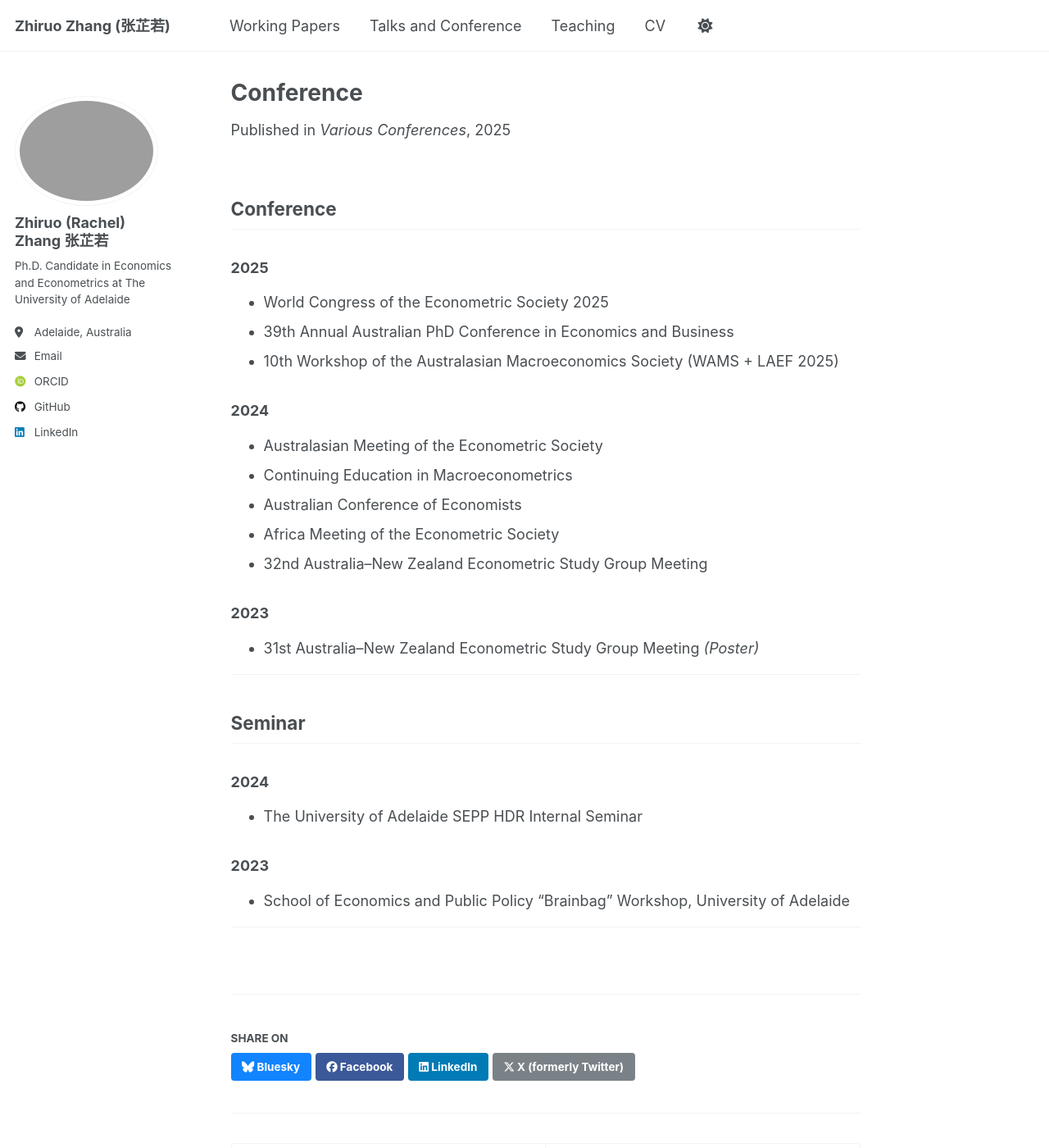
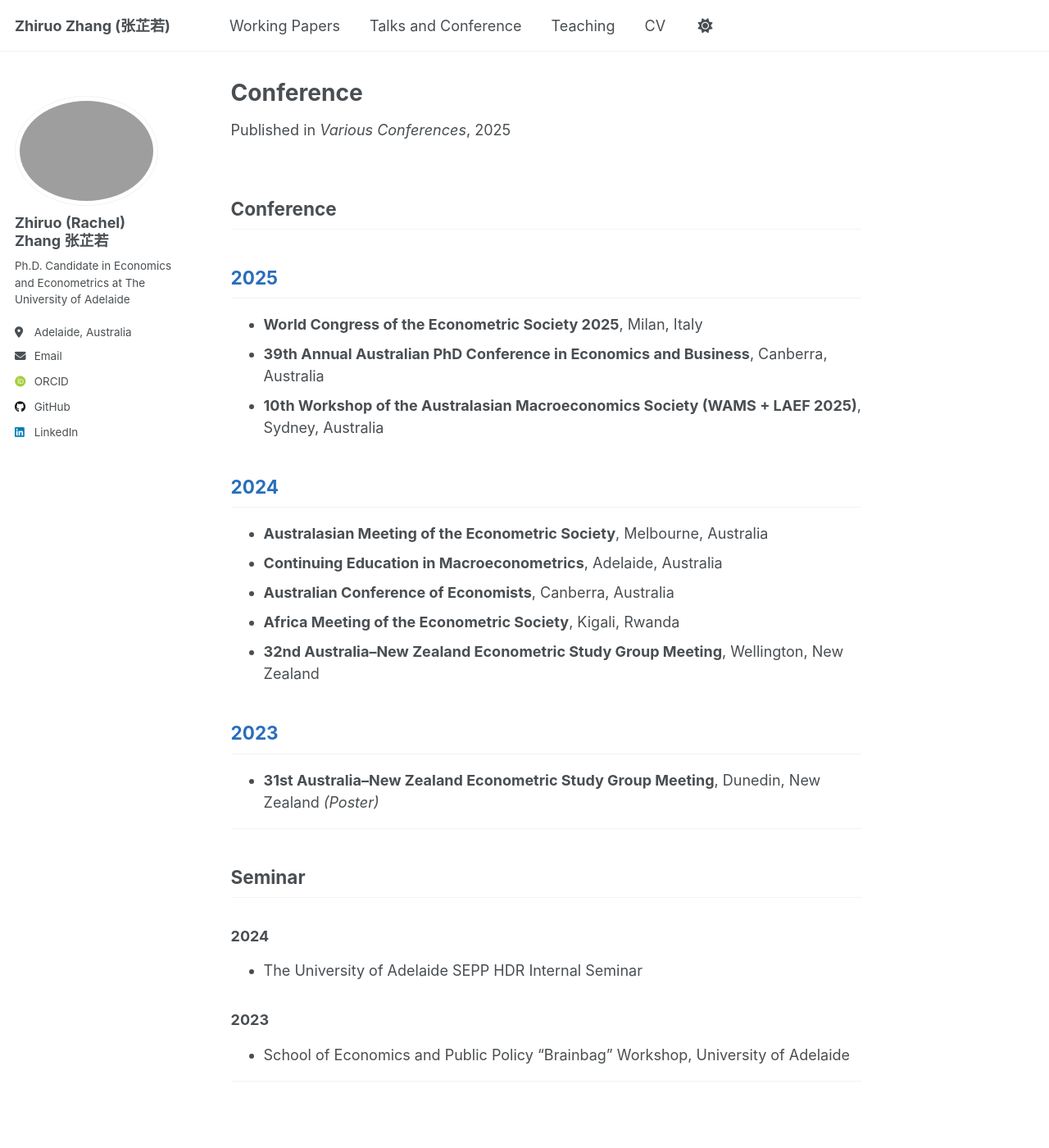
Before and after one commit to zhiruozzr/zhiruozzr.github.io, a Jekyll site: the page built from _talks/conference-presentations.md, in a window 1280 px wide and 1400 px high. Shown: the whole window at 82% size. Built offline with Jekyll 4.4.1, drawn with Linux system fonts in a browser that asks for light colours; some web fonts are replaced; a script that is not in the unit is left out.

Commit message:
Revise conference presentations with new entries
Updated conference presentations for 2023, 2024, and 2025 with new formatting.

```diff
--- a/_talks/conference-presentations.md
+++ b/_talks/conference-presentations.md
@@ -7,17 +7,23 @@ venue: "Various Conferences"
 date: 2025-01-01
 location: ""
 ---
-### **2025**
-- World Congress of the Econometric Society 2025
-- 39th Annual Australian PhD Conference in Economics and Business
-- 10th Workshop of the Australasian Macroeconomics Society (WAMS + LAEF 2025)
 
-### **2024**
-- Australasian Meeting of the Econometric Society
-- Continuing Education in Macroeconometrics
-- Australian Conference of Economists
-- Africa Meeting of the Econometric Society
-- 32nd Australia–New Zealand Econometric Study Group Meeting
+## <span style="color:#2a6ebb;">2025</span>
 
-### **2023**
-- 31st Australia–New Zealand Econometric Study Group Meeting *(Poster)*
+- **World Congress of the Econometric Society 2025**, Milan, Italy
+- **39th Annual Australian PhD Conference in Economics and Business**, Canberra, Australia
+- **10th Workshop of the Australasian Macroeconomics Society (WAMS + LAEF 2025)**, Sydney, Australia
+
+
+## <span style="color:#2a6ebb;">2024</span>
+
+- **Australasian Meeting of the Econometric Society**, Melbourne, Australia
+- **Continuing Education in Macroeconometrics**, Adelaide, Australia
+- **Australian Conference of Economists**, Canberra, Australia
+- **Africa Meeting of the Econometric Society**, Kigali, Rwanda
+- **32nd Australia–New Zealand Econometric Study Group Meeting**, Wellington, New Zealand
+
+
+## <span style="color:#2a6ebb;">2023</span>
+
+- **31st Australia–New Zealand Econometric Study Group Meeting**, Dunedin, New Zealand *(Poster)*
```
